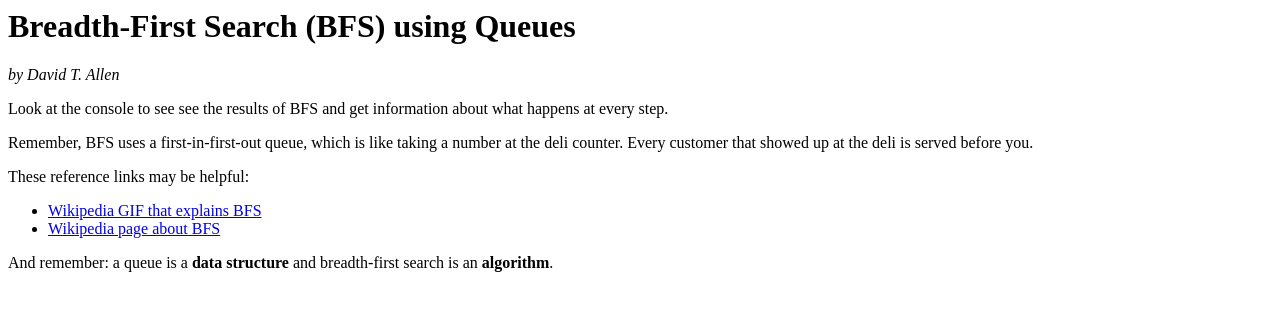
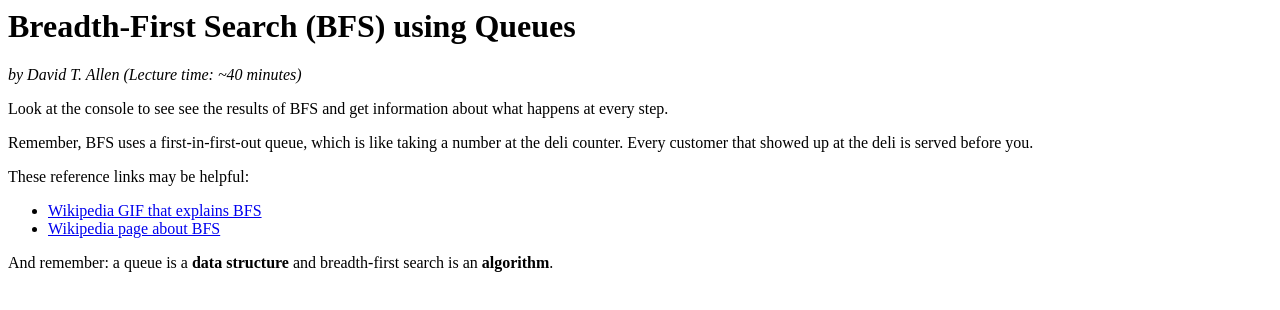
Before and after one commit to bitlather/academy-pgh-sessions, a plain HTML site: page 2017-03-21-bfs.html in a window 1280 px wide. Drawn offline with Linux system fonts and the light colour scheme.

Commit message:
Update 2017-03-21-bfs.html

```diff
--- a/2017-03-21-bfs.html
+++ b/2017-03-21-bfs.html
@@ -1,6 +1,6 @@
 <title>Academy Pittsburgh Theory Session: Breadth-First Search</title>
 <h1>Breadth-First Search (BFS) using Queues</h1>
-<i>by David T. Allen</i>
+<i>by David T. Allen (Lecture time: ~40 minutes)</i>
 
 <p>Look at the console to see see the results of BFS and get information about what happens at every step.</p>
 
```
